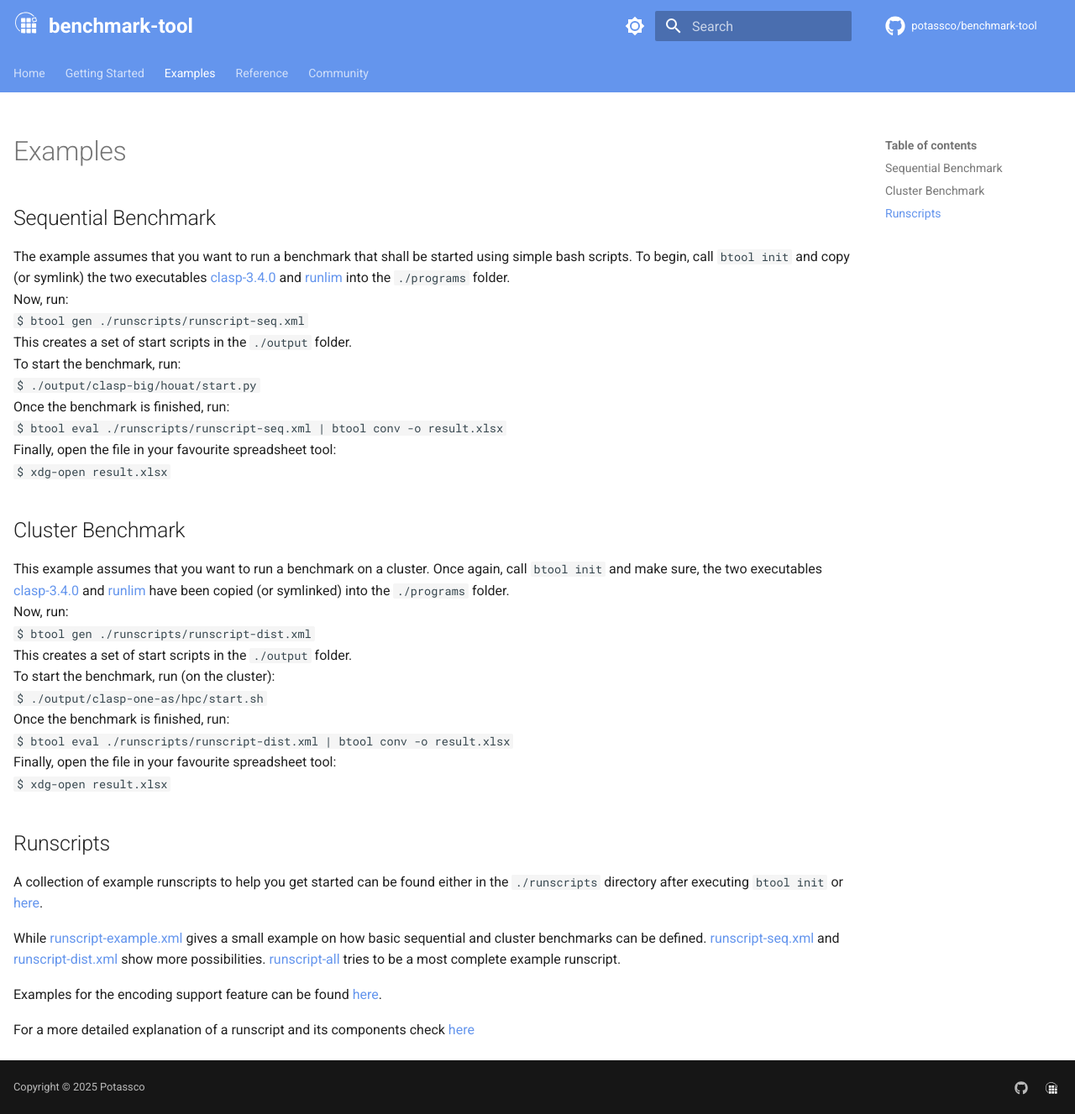
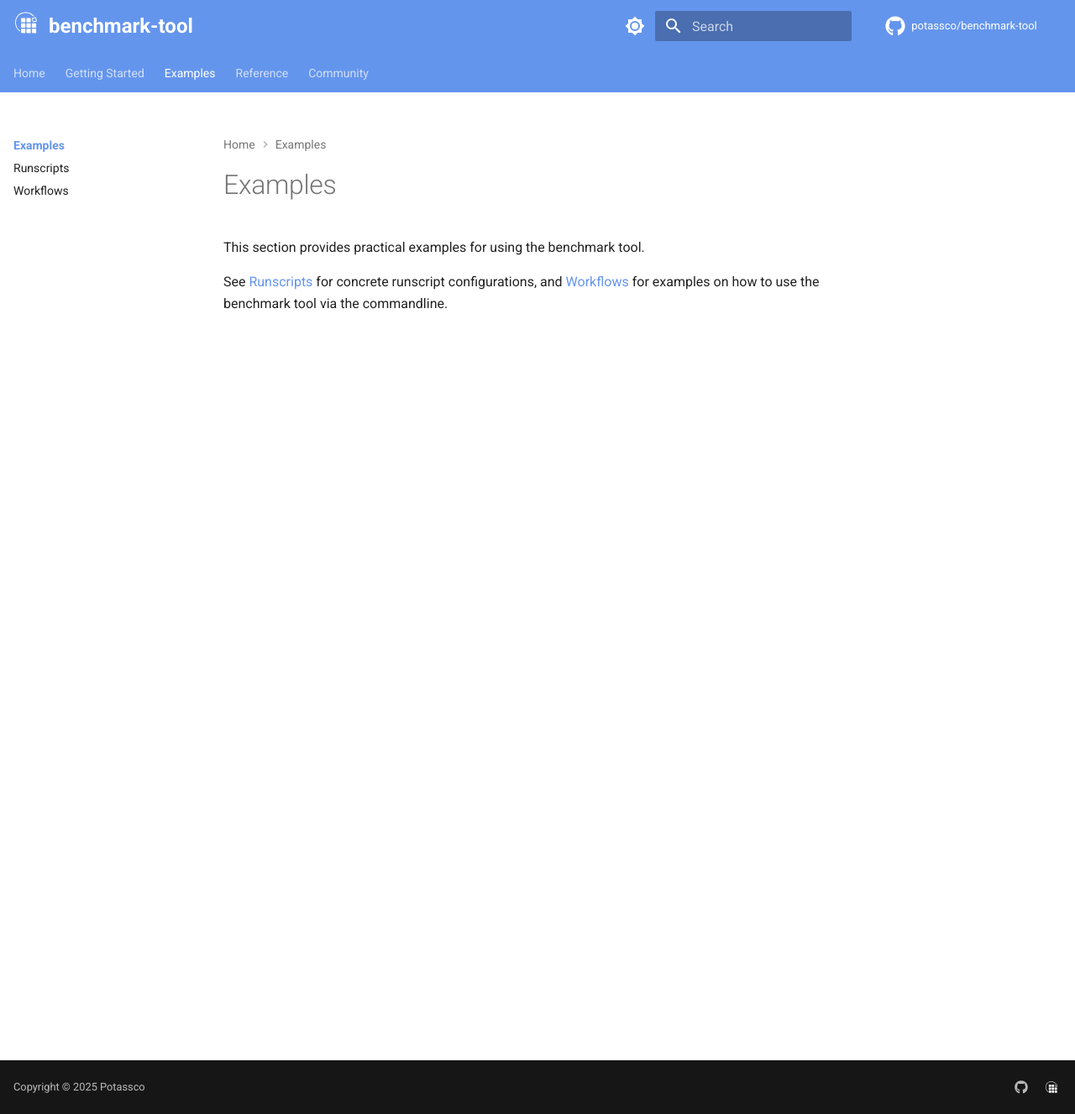
Before and after one commit to potassco/benchmark-tool, an MkDocs documentation site: the page built from docs/examples/index.md, in a window 1280 px wide and 1327 px high. Shown: the whole window at 84% size. Built offline with MkDocs 1.6.1 and Material for MkDocs 9.7.7, drawn with Linux system fonts in a browser that asks for light colours; comment, search, counter and statistics services are not loaded.

Commit message:
Improve examples documentation pages
Co-authored-by: Copilot <copilot@github.com>

```diff
--- a/docs/examples/index.md
+++ b/docs/examples/index.md
@@ -1,59 +1,7 @@
----
-hide:
-  - navigation
----
 
 # Examples
 
-## Sequential Benchmark
+This section provides practical examples for using the benchmark tool.
 
-The example assumes that you want to run a benchmark that shall be started using simple bash scripts.
-To begin, call `btool init` and copy (or symlink) the two executables [clasp-3.4.0][1] and [runlim][2]
-into the `./programs` folder.
-Now, run:
-`$ btool gen ./runscripts/runscript-seq.xml`
-This creates a set of start scripts in the `./output` folder.
-To start the benchmark, run:
-`$ ./output/clasp-big/houat/start.py`
-Once the benchmark is finished, run:
-`$ btool eval ./runscripts/runscript-seq.xml | btool conv -o result.xlsx`
-Finally, open the file in your favourite spreadsheet tool:
-`$ xdg-open result.xlsx`
-
-## Cluster Benchmark
-
-This example assumes that you want to run a benchmark on a cluster. Once again,
-call `btool init` and make sure, the two executables [clasp-3.4.0][1]
-and [runlim][2] have been copied (or symlinked) into the `./programs` folder.
-Now, run:
-`$ btool gen ./runscripts/runscript-dist.xml`
-This creates a set of start scripts in the `./output` folder.
-To start the benchmark, run (on the cluster):
-`$ ./output/clasp-one-as/hpc/start.sh`
-Once the benchmark is finished, run:
-`$ btool eval ./runscripts/runscript-dist.xml | btool conv -o result.xlsx`
-Finally, open the file in your favourite spreadsheet tool:
-`$ xdg-open result.xlsx`
-
-## Runscripts
-A collection of example runscripts to help you get started can be found either in the
-`./runscripts` directory after executing `btool init` or [here][runscripts].
-
-While [runscript-example.xml][runscript-example] gives a small example on how basic sequential
-and cluster benchmarks can be defined. [runscript-seq.xml][runscript-seq] and
-[runscript-dist.xml][runscript-dist] show more possibilities. [runscript-all][runscript-all]
-tries to be a most complete example runscript.
-
-Examples for the encoding support feature can be found [here](../reference/encoding_support.md).
-
-For a more detailed explanation of a runscript and its components check
-[here](../getting_started/gen/runscript.md)
-
-[1]: https://potassco.org/clasp/
-[2]: https://github.com/arminbiere/runlim
-[3]: https://www.uni-potsdam.de/en/zim/angebote-loesungen/hpc
-[runscripts]: https://github.com/potassco/benchmark-tool/tree/master/src/benchmarktool/init/runscripts
-[runscript-example]: https://github.com/potassco/benchmark-tool/blob/master/src/benchmarktool/init/runscripts/runscript-example.xml
-[runscript-seq]: https://github.com/potassco/benchmark-tool/blob/master/src/benchmarktool/init/runscripts/runscript-seq.xml
-[runscript-dist]: https://github.com/potassco/benchmark-tool/blob/master/src/benchmarktool/init/runscripts/runscript-dist.xml
-[runscript-all]: https://github.com/potassco/benchmark-tool/blob/master/src/benchmarktool/init/runscripts/runscript-all.xml
+See [Runscripts](runscripts.md) for concrete runscript configurations, and [Workflows](workflows.md)
+for examples on how to use the benchmark tool via the commandline.
--- a/mkdocs.yml
+++ b/mkdocs.yml
@@ -136,7 +136,10 @@ nav:
     - conv:
       - getting_started/conv/index.md
 
-  - Examples: examples/index.md
+  - Examples:
+    - examples/index.md
+    - Runscripts: examples/runscripts.md
+    - Workflows: examples/workflows.md
   - Reference:
     - reference/index.md
     - Glossary: reference/glossary.md
```
Also changed, not shown: docs/examples/runscripts.md (added, +190 -0 lines), docs/examples/workflows.md (added, +40 -0 lines).
